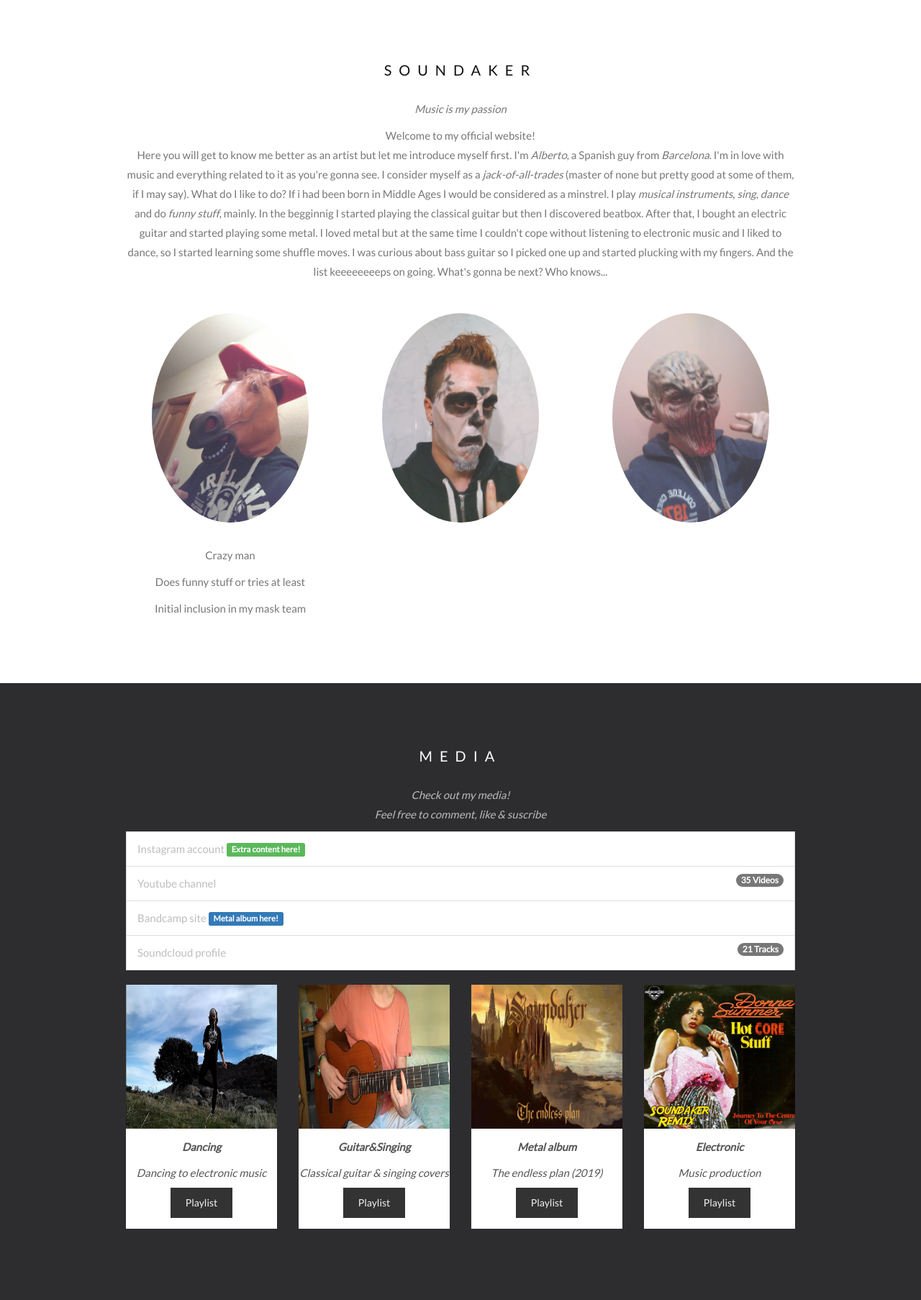
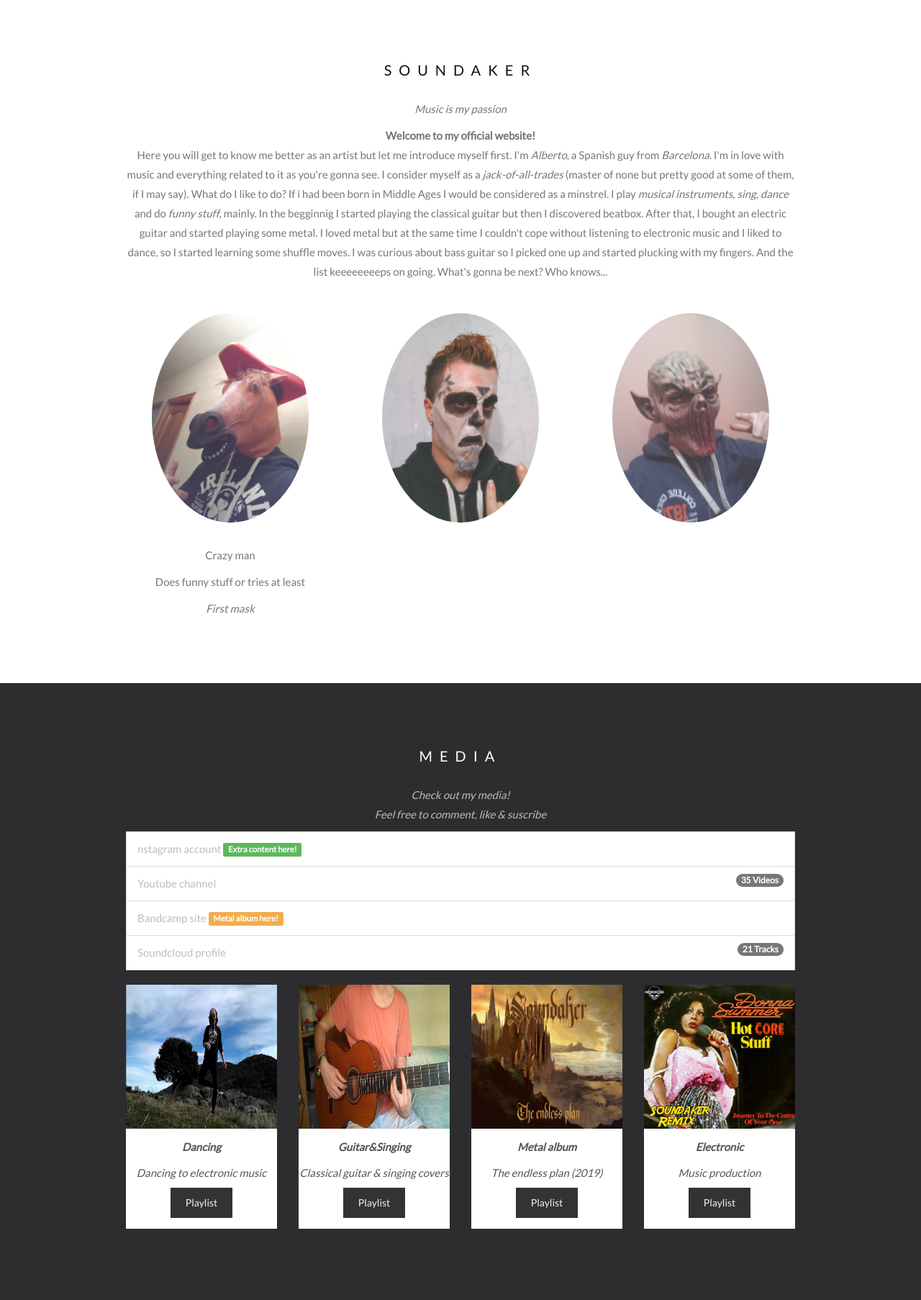
Before and after one commit to AlbertoIzq/AlbertoIzq-2.ArtistWebsite, a Flask app: page / in a window 1280 px wide, after a click that opens the changed part. Shown: the part 964-2770 px from the top of the page at 72% size. Run offline with Flask 2, Linux system fonts and the light colour scheme; some libraries are stand-ins or nearby versions.

Commit message:
Edit Artist and Media sections content

```diff
--- a/AlbertoIzq-2.ArtistWebsite/templates/home.html
+++ b/AlbertoIzq-2.ArtistWebsite/templates/home.html
@@ -28,7 +28,7 @@
         }
 
         .container {
-            padding: 80px 120px; /* edited attribute */
+            padding: 80px 120px;
         }
 
         /* Remove rounded borders on input fields */
@@ -59,7 +59,7 @@
             }
         }
 
-        /* DESCRIPTION */
+        /* ARTIST */
         .person {
             border: 7px solid transparent;
             margin-bottom: 25px;
@@ -201,7 +201,7 @@
 
     <!-- PAGE CONTENT -->
     <!-- CAROUSEL -->
-    <div id="home" class="carousel slide" data-ride="carousel">
+    <div id="myCarousel" class="carousel slide" data-ride="carousel">
         <!-- Indicators -->
         <ol class="carousel-indicators">
             <li data-target="#myCarousel" data-slide-to="0" class="active"></li>
@@ -251,13 +251,13 @@
         </a>
     </div>
 
-    <!-- DESCRIPTION -->
+    <!-- ARTIST -->
     <div id="artist" class="container text-center">
         <h3>SOUNDAKER</h3>
         <p><em>Music is my passion</em></p>
         <!-- Description -->
         <p>
-            Welcome to my official website!<br />
+            <strong>Welcome to my official website!</strong><br />
             Here you will get to know me better as an artist but let me introduce myself first. I'm <em>Alberto</em>, a Spanish guy from <em>Barcelona</em>.
             I'm in love with music and everything related to it as you're gonna see. I consider myself as a <em>jack-of-all-trades</em> (master of none but pretty good at some of them, if I may say).
             What do I like to do? If i had been born in Middle Ages I would be considered as a minstrel. I play <em>musical instruments</em>, <em>sing</em>, <em>dance</em> and do <em>funny stuff</em>, mainly.
@@ -276,7 +276,7 @@
                 <div id="mask1" class="collapse">
                     <p>Crazy man</p>
                     <p>Does funny stuff or tries at least</p>
-                    <p>Initial inclusion in my mask team</p>
+                    <p><em>First mask</em></p>
                 </div>
             </div>
             <div class="col-sm-4">
@@ -286,7 +286,7 @@
                 <div id="mask2" class="collapse">
                     <p>Main character</p>
                     <p>Likes dark stuff</p>
-                    <p>Made in 1991</p>
+                    <p><em>Made in 1991</em></p>
                 </div>
             </div>
             <div class="col-sm-4">
@@ -296,7 +296,7 @@
                 <div id="mask3" class="collapse">
                     <p>The adventurer</p>
                     <p>Adapts to his surroundings</p>
-                    <p>Troll side</p>
+                    <p><em>Troll side</em></p>
                 </div>
             </div>
         </div>
@@ -309,10 +309,18 @@
             <h3 class="text-center">MEDIA</h3>
             <p class="text-center">Check out my media!<br>Feel free to comment, like & suscribe</p>
             <div class="list-group">
-                <a href="https://www.instagram.com/soundakerofficial/" target="_blank" class="list-group-item">Instagram account <span class="label label-pill label-success">Extra content here!</span></a>
-                <a href="https://www.youtube.com/channel/UCRdIyXsSDyB4ptQ7QFncoiQ" target="_blank" class="list-group-item">Youtube channel<span class="badge">35 Videos</span></a>
-                <a href="https://soundaker.bandcamp.com/releases" target="_blank" class="list-group-item">Bandcamp site <span class="label label-pill label-primary">Metal album here!</span></a>
-                <a href="https://soundcloud.com/soundaker/tracks" target="_blank" class="list-group-item">Soundcloud profile<span class="badge">21 Tracks</span></a>
+                <a href="https://www.instagram.com/soundakerofficial/" target="_blank" class="list-group-item">
+                    <I></I>nstagram account <span class="label label-pill label-success"><strong>Extra</strong> content here!</span>
+                </a>
+                <a href="https://www.youtube.com/channel/UCRdIyXsSDyB4ptQ7QFncoiQ" target="_blank" class="list-group-item">
+                    Youtube channel<span class="badge">35 Videos</span>
+                </a>
+                <a href="https://soundaker.bandcamp.com/releases" target="_blank" class="list-group-item">
+                    Bandcamp site <span class="label label-pill label-warning">Metal <strong>album</strong> here!</span>
+                </a>
+                <a href="https://soundcloud.com/soundaker/tracks" target="_blank" class="list-group-item">
+                    Soundcloud profile<span class="badge">21 Tracks</span>
+                </a>
             </div>
             <!-- Playlists -->
             <div class="row text-center">
```
